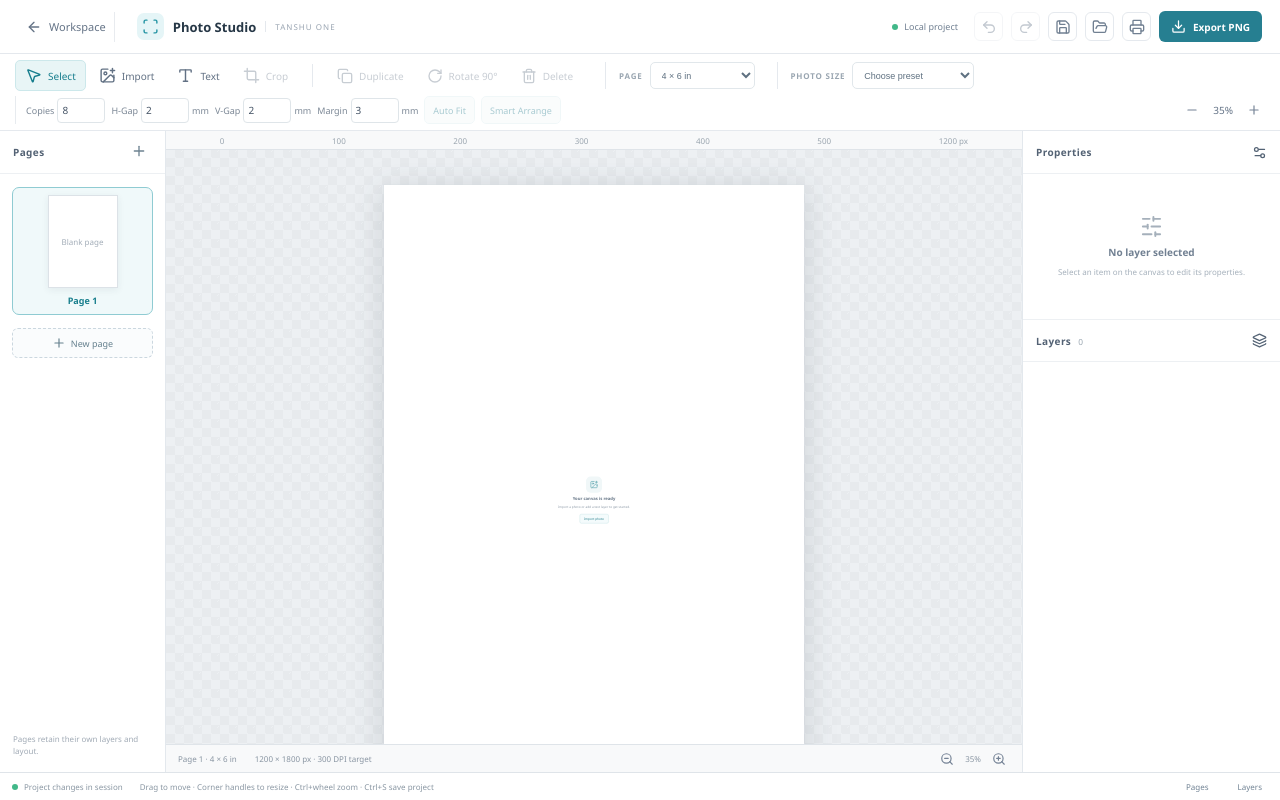
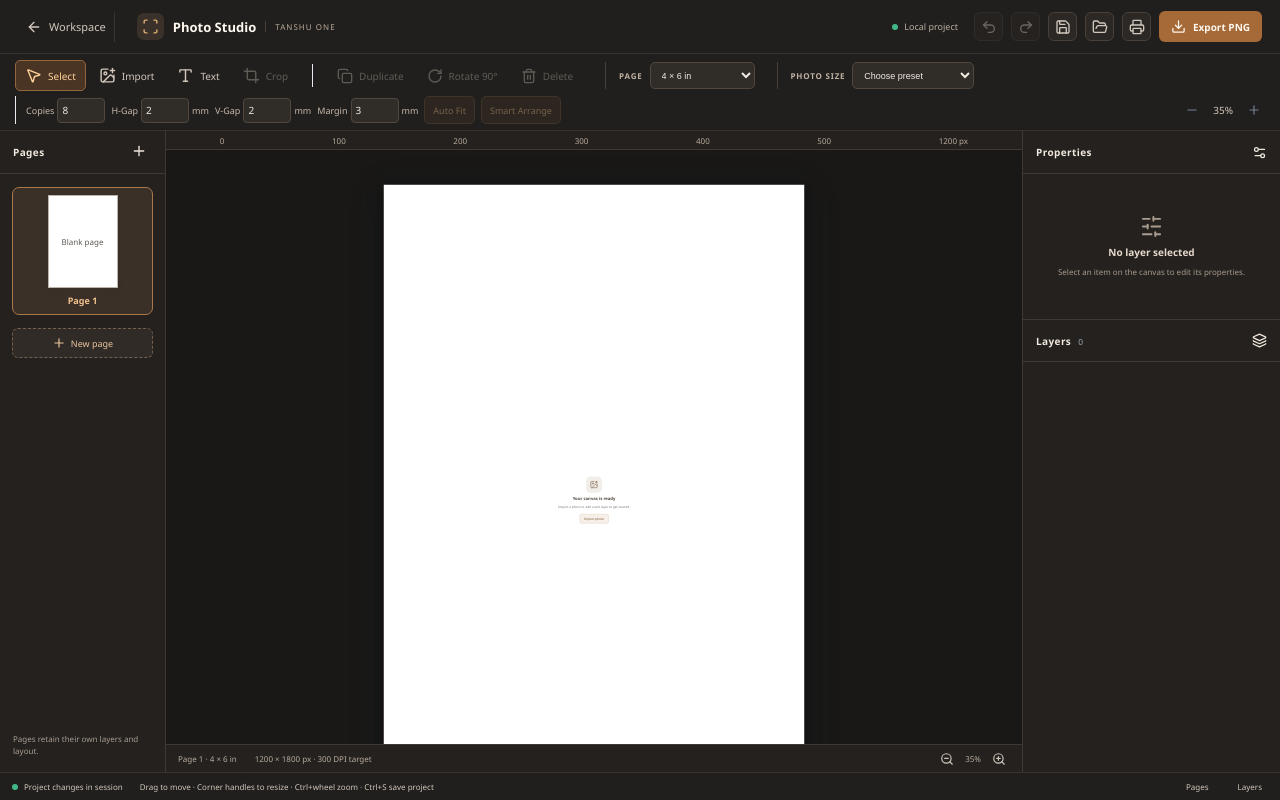
Before and after one commit to tanshuonline-cell/tanshu-one-desktop, a React (Vite) app: page / in a window 1280 px wide. Both pictures are taken after a click on the button "Open studio". Built offline with nearby package versions, Linux system fonts and the light colour scheme.

Commit message:
Apply Photo Studio workspace improvements

```diff
--- a/src/PhotoStudio.css
+++ b/src/PhotoStudio.css
@@ -24,3 +24,81 @@
 .ps-toolbar{height:auto;min-height:48px;flex:0 0 auto;flex-wrap:wrap;padding-top:6px;padding-bottom:6px;row-gap:5px}.ps-print-tools{flex-wrap:wrap;row-gap:5px}.ps-print-tools label{white-space:nowrap}.ps-print-tools input{width:48px}.ps-print-tools label:has(input[type=number]){gap:3px}.ps-print-tools .ps-tool{height:28px;padding:0 8px;font-size:9px}.ps-print-tools input:focus{outline:1px solid #8fcbd2;border-color:#8fcbd2}.ps-layer[title]{user-select:none}
 @media(max-width:1100px){.ps-print-tools{order:10;width:100%;border-left:0;border-top:1px solid #edf0f3;padding:5px 0 0;margin-top:2px}.ps-toolbar{align-content:center}}
 @media(max-width:760px){.ps-print-tools{gap:4px}.ps-print-tools label{font-size:8px}.ps-print-tools input{width:39px}.ps-print-tools .ps-tool{padding:0 6px}}
+
+
+/* TANSHU ONLINE — premium dark photo-editing workspace */
+.photo-studio{background:#171615;color:#eee9e2;color-scheme:dark}
+.ps-topbar,.ps-toolbar,.ps-bottom-bar{background:#211f1d;border-color:#39332e;color:#eee9e2}
+.ps-back,.ps-tool,.ps-zoom,.ps-footer-zoom button,.ps-tool-btn,.ps-bottom-bar,.ps-bottom-bar button{color:#d1c7bc}
+.ps-back{border-color:#39332e}
+.ps-brand strong{color:#fff8ef}
+.ps-brand-mark{background:#39312a;color:#e0ad72}
+.ps-edition{color:#b8a99a;border-color:#494039}
+.ps-save-state{color:#b9ad9f}
+.ps-tool-btn{background:#2b2825;border-color:#494039}
+.ps-tool-btn:hover,.ps-tool:hover{background:#39322c;color:#f4c58d}
+.ps-tool.active{background:#4a3525;border-color:#94663c;color:#ffd19a}
+.ps-toolbar-divider,.ps-page-size{border-color:#494039}
+.ps-page-size span{color:#c0b2a3}
+.ps-page-size select,.ps-print-tools input{background:#302c28;border-color:#51473e;color:#f2e9df}
+.ps-print-tools label{color:#c5b8aa}
+.ps-print-tools .ps-tool{background:#403126;border-color:#705238;color:#f4c58d}
+.ps-left-panel,.ps-right-panel{background:#24211f;border-color:#403832;color:#eee8e0}
+.ps-panel-heading{color:#f1e8de;border-color:#403832}
+.ps-panel-heading button,.ps-property-title strong{color:#eee5db}
+.ps-page-thumb{background:transparent}
+.ps-page-thumb.active{background:#3a3028;border-color:#a8784b}
+.ps-page-paper{background:#fff;border-color:#bcb4aa}
+.ps-page-paper small{color:#5e5a55}
+.ps-page-label{color:#c2b5a8}
+.ps-page-thumb.active .ps-page-label{color:#f2c18d}
+.ps-add-page{background:#302b27;border-color:#75604c;color:#e8c49d}
+.ps-side-note{color:#a99d91}
+.ps-workspace{background-color:#191817;background-image:radial-gradient(#494039 0.7px,transparent .7px);background-size:18px 18px}
+.ps-canvas-ruler{background:#24211f;border-color:#403832;color:#b7a99a}
+.ps-canvas-scroll{background:transparent}
+.ps-paper{background:#fff;box-shadow:0 0 0 1px #b9b0a7,0 12px 35px #0009}
+.ps-empty-page{color:#777}
+.ps-empty-icon{background:#f1eee9;color:#8b725a}
+.ps-empty-page strong{color:#4e443a}
+.ps-empty-page button{background:#f7f0e8;border-color:#d9c5ad;color:#795333}
+.ps-workspace-footer{background:#24211f;border-color:#403832;color:#b9ad9f}
+.ps-property-title{border-color:#403832}
+.ps-property-icon{background:#3a3028;color:#e3b17c}
+.ps-property-title small,.ps-section-label{color:#b4a596}
+.ps-prop-section{border-color:#403832}
+.ps-slider-row>span,.ps-number-grid label,.ps-lock-ratio,.ps-bg-row{color:#c8bbae}
+.ps-slider{background:#51483f}
+.ps-number-grid input,.ps-text-edit{background:#302c28;border-color:#554a40;color:#f5eee6}
+.ps-arrange button,.ps-bg-row button{background:#302c28;border-color:#554a40;color:#e0c7ad}
+.ps-arrange button:hover{background:#49372a;color:#ffd19a}
+.ps-no-selection{color:#a99c8e}
+.ps-no-selection strong{color:#e6d9cb}
+.ps-layer-row.active{background:#403126}
+.ps-layer-select{color:#e1d6ca}
+.ps-layer-mini,.ps-visibility{color:#b8a99a}
+.ps-layers-heading{border-color:#403832}
+.ps-crop-controls{background:#292522;border-color:#55483b;color:#e8ddd1}
+.ps-crop-controls strong{color:#f2c18d}
+.ps-crop-controls label{color:#c8bbae}
+.ps-crop-controls input{background:#302c28;border-color:#554a40;color:#f5eee6}
+.ps-crop-controls button{background:#49372a;border-color:#84613f;color:#f6d2aa}
+.ps-crop-controls button:last-child{background:#302c28;border-color:#554a40;color:#d9cbbd}
+.ps-print-dialog{background:#211f1d;color:#eee8e0}
+.ps-print-dialog>header{background:#292522;border-color:#403832}
+.ps-print-dialog>header strong{color:#fff5e9}
+.ps-print-dialog>header small{color:#c0b2a3}
+.ps-print-dialog>header button{background:#403832;color:#eee8e0}
+.ps-print-preview{background:#302b27;border-color:#51463c}
+.ps-preview-top,.ps-preview-meta{color:#c3b6a8}
+.ps-print-settings{background:#292522;border-color:#494039}
+.ps-print-settings>label{color:#d1c5b9}
+.ps-print-settings select,.ps-print-settings input{background:#302c28;border-color:#554a40;color:#f5eee6}
+.ps-print-spec{background:#302b27;border-color:#5b4938;color:#e6b77f}
+.ps-print-spec b{color:#f3c28e}
+.ps-print-spec small,.ps-print-settings p{color:#c0b2a3}
+.ps-print-secondary{background:#302c28;border-color:#554a40;color:#ead8c5}
+.ps-print-action,.ps-export{background:#a66a38;color:#fff8ef}
+.ps-print-output{background:#fff}
+.ps-slider::-webkit-slider-thumb{border-color:#211f1d}
+.ps-slider::-moz-range-thumb{border-color:#211f1d}
```
